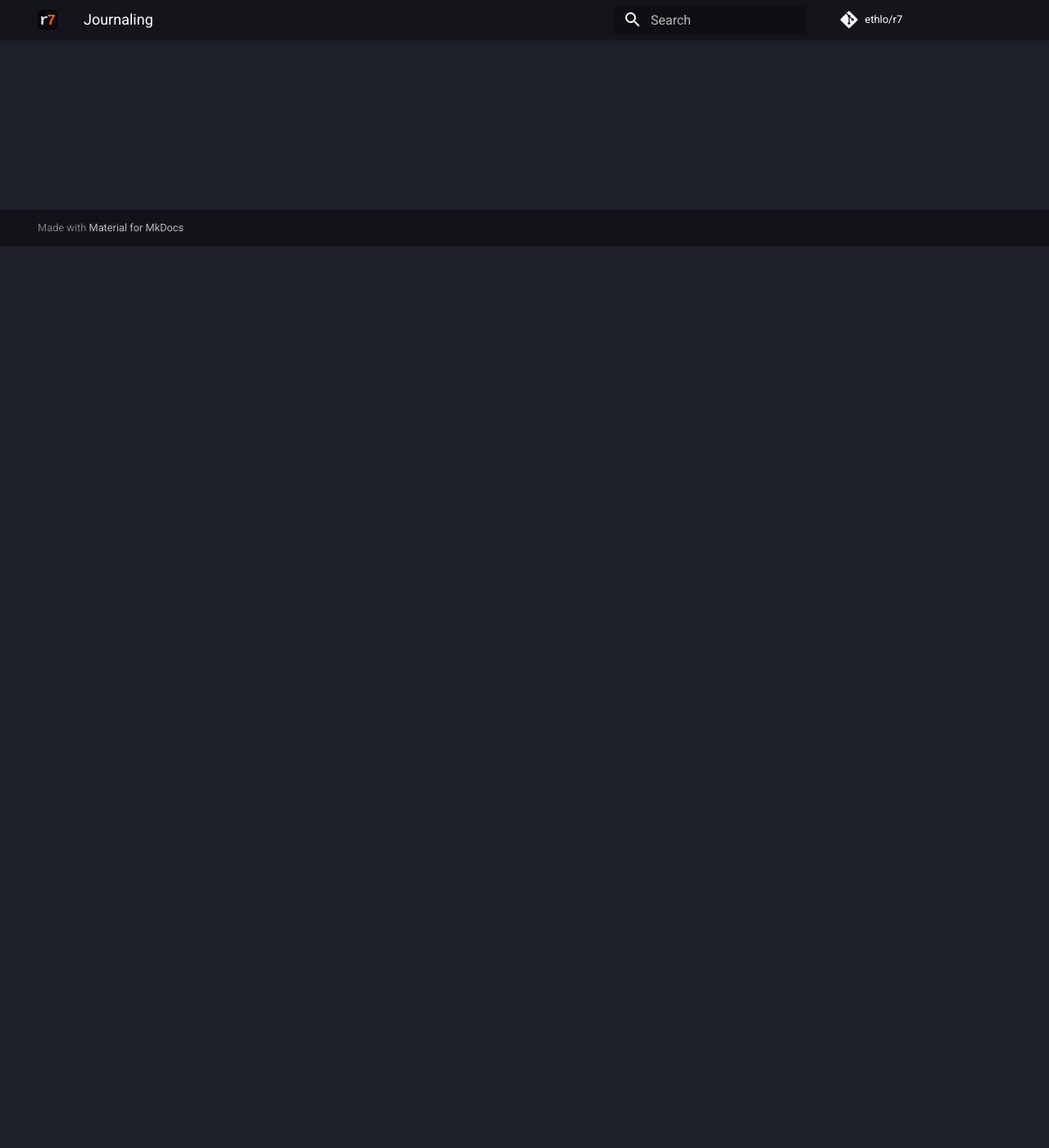
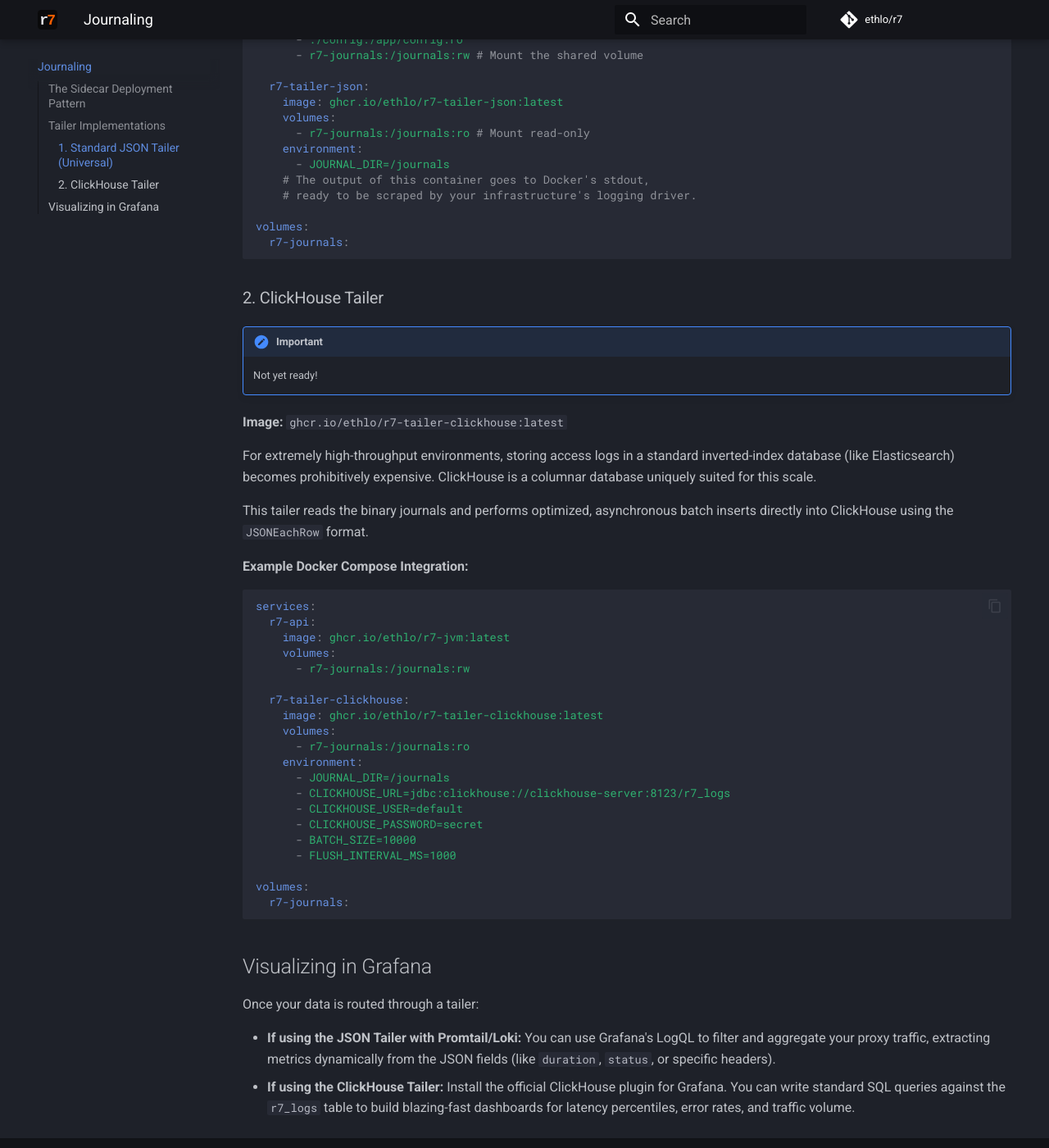
Before and after one commit to ethlo/r7, an MkDocs documentation site: the page built from docs/journaling.md, in a window 1280 px wide and 1400 px high, scrolled down 1100 px. Shown: the whole window at 82% size. Built offline with MkDocs 1.6.1 and Material for MkDocs 9.7.7, drawn with Linux system fonts in a browser that asks for light colours; comment, search, counter and statistics services are not loaded; some of the changed text lies outside the part shown.

Commit message:
Update docs

````diff
--- a/docs/journaling.md
+++ b/docs/journaling.md
@@ -1 +1,101 @@
-TBD
+# Journal Tailing and Observability
+
+ethlo r7 is designed for absolute minimum latency. Instead of serializing logs to text or establishing network connections to logging databases on the request thread, r7 writes raw traffic data directly to memory-mapped binary files (journals) on disk.
+
+To ingest these logs into your observability stack (like Grafana, ELK, or ClickHouse), r7 uses **Tailers**. Tailers run as separate processes or sidecar containers, reading the binary journals asynchronously without impacting the proxy's performance.
+
+## The Sidecar Deployment Pattern
+
+In containerized environments, the proxy and the tailer share a volume. The proxy writes the binary journals, and the tailer reads them.
+
+```mermaid
+graph LR
+    Client -->|HTTP| R7[r7 Proxy Container]
+    R7 -->|Binary Write| Vol[(Shared Volume: /journals)]
+    Vol -->|Binary Read| Tailer[r7 Tailer Container]
+    Tailer -->|JSON / Batch Insert| Ops[Observability Stack]
+
+```
+
+---
+
+## Tailer Implementations
+
+We provide pre-built Docker images for the most common observability architectures.
+
+### 1. Standard JSON Tailer (Universal)
+
+!!! important
+     Not yet ready!
+
+**Image:** `ghcr.io/ethlo/r7-tailer-json:latest`
+
+This tailer converts the binary journal entries into verbose JSON and streams them to standard output (`stdout`). This is the recommended approach if you use generic log forwarders like **Promtail (for Grafana Loki)**, **Fluent Bit**, or **Vector**.
+
+**Example Docker Compose Integration:**
+
+```yaml
+services:
+  r7-api:
+    image: ghcr.io/ethlo/r7-jvm:latest
+    volumes:
+      - ./config:/app/config:ro
+      - r7-journals:/journals:rw # Mount the shared volume
+
+  r7-tailer-json:
+    image: ghcr.io/ethlo/r7-tailer-json:latest
+    volumes:
+      - r7-journals:/journals:ro # Mount read-only
+    environment:
+      - JOURNAL_DIR=/journals
+    # The output of this container goes to Docker's stdout,
+    # ready to be scraped by your infrastructure's logging driver.
+
+volumes:
+  r7-journals:
+
+```
+
+### 2. ClickHouse Tailer
+
+!!! important
+    Not yet ready!
+
+**Image:** `ghcr.io/ethlo/r7-tailer-clickhouse:latest`
+
+For extremely high-throughput environments, storing access logs in a standard inverted-index database (like Elasticsearch) becomes prohibitively expensive. ClickHouse is a columnar database uniquely suited for this scale.
+
+This tailer reads the binary journals and performs optimized, asynchronous batch inserts directly into ClickHouse using the `JSONEachRow` format.
+
+**Example Docker Compose Integration:**
+
+```yaml
+services:
+  r7-api:
+    image: ghcr.io/ethlo/r7-jvm:latest
+    volumes:
+      - r7-journals:/journals:rw
+
+  r7-tailer-clickhouse:
+    image: ghcr.io/ethlo/r7-tailer-clickhouse:latest
+    volumes:
+      - r7-journals:/journals:ro
+    environment:
+      - JOURNAL_DIR=/journals
+      - CLICKHOUSE_URL=jdbc:clickhouse://clickhouse-server:8123/r7_logs
+      - CLICKHOUSE_USER=default
+      - CLICKHOUSE_PASSWORD=secret
+      - BATCH_SIZE=10000
+      - FLUSH_INTERVAL_MS=1000
+
+volumes:
+  r7-journals:
+
+```
+
+## Visualizing in Grafana
+
+Once your data is routed through a tailer:
+
+* **If using the JSON Tailer with Promtail/Loki:** You can use Grafana's LogQL to filter and aggregate your proxy traffic, extracting metrics dynamically from the JSON fields (like `duration`, `status`, or specific headers).
+* **If using the ClickHouse Tailer:** Install the official ClickHouse plugin for Grafana. You can write standard SQL queries against the `r7_logs` table to build blazing-fast dashboards for latency percentiles, error rates, and traffic volume.
--- a/mkdocs.yml
+++ b/mkdocs.yml
@@ -26,6 +26,7 @@
   - Benchmarks: benchmarks.md
 
 markdown_extensions:
+  - admonition
   - pymdownx.highlight:
       anchor_linenums: true
       line_spans: true
````
